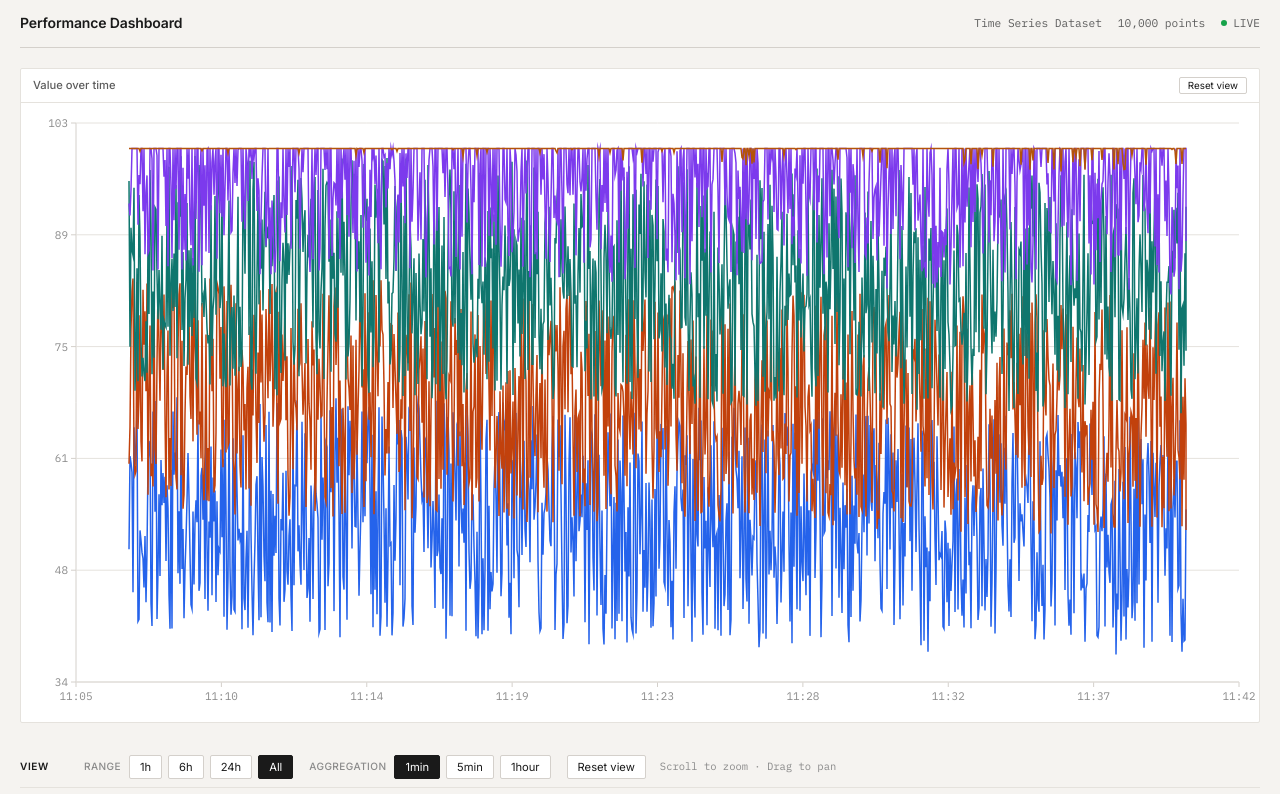
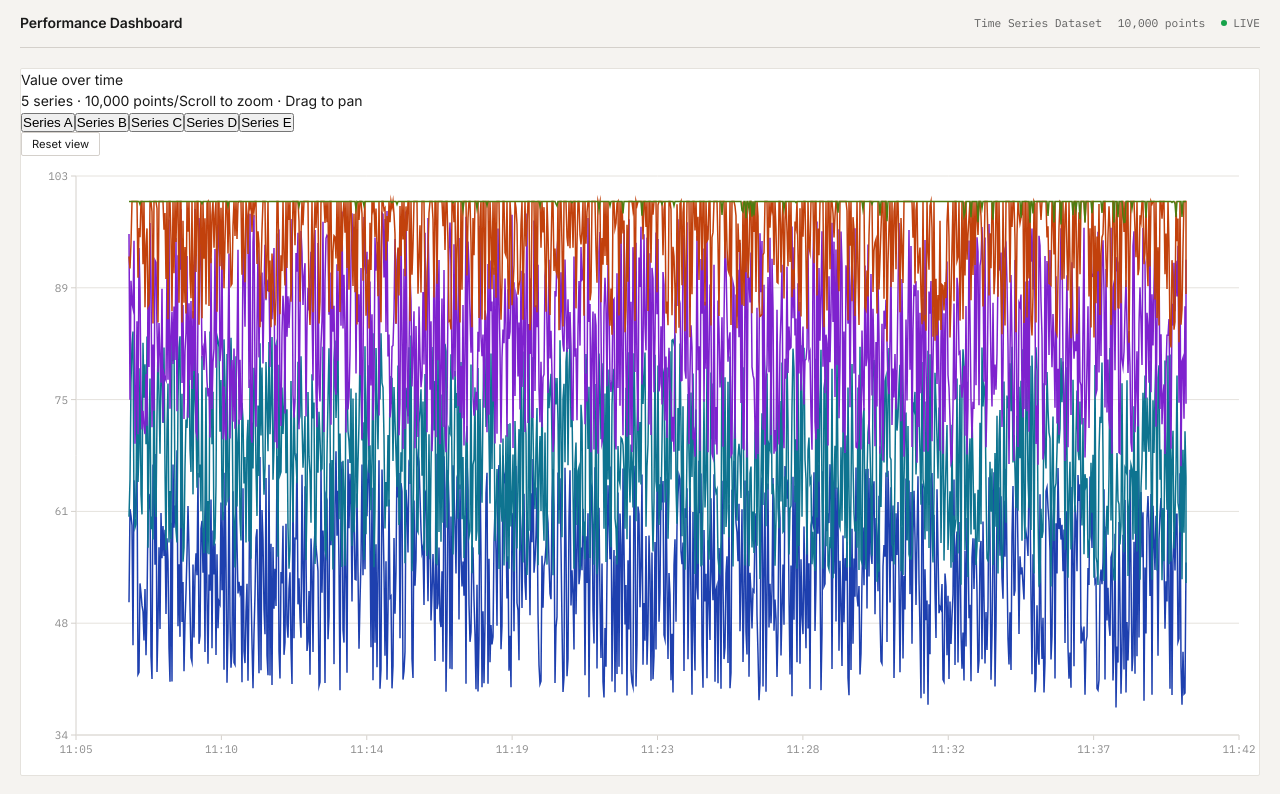
Before and after one commit to NM3806/performance-dashboard-flam, a Next.js app: page /dashboard in a window 1280 px wide. Shown: the top 794 px of the page. Built offline with nearby package versions, Linux system fonts and the light colour scheme.

Commit message:
feat: implement cohesive 5-color family and integrated series control legend

```diff
--- a/components/charts/LineChart.tsx
+++ b/components/charts/LineChart.tsx
@@ -15,11 +15,21 @@ import {
   drawEmptyState,
 } from '@/lib/canvasUtils';
 
-// Line chart with zoom/pan support
 const LineChart = React.memo(function LineChart() {
-  const { dataRef, dataVersion, filterState, categories, resetViewVersion } = useData();
+  const { dataRef, dataVersion, filterState, categories, setSelectedCategories, resetViewVersion } = useData();
   const isDragging = useRef(false);
   const lastPointer = useRef({ x: 0, y: 0 });
+
+  function toggleCategory(cat: string) {
+    const selected = filterState.categories;
+    const isSelected = selected.includes(cat);
+    if (isSelected) {
+      if (selected.length <= 1) return; // Keep at least 1 visible
+      setSelectedCategories(selected.filter((c) => c !== cat));
+    } else {
+      setSelectedCategories([...selected, cat]);
+    }
+  }
 
   const render = useCallback(
     (ctx: CanvasRenderingContext2D, dim: ChartDimensions, transform: ViewTransform) => {
@@ -166,17 +176,61 @@ const LineChart = React.memo(function LineChart() {
     requestRender();
   }
 
+  const visibleSeriesCount = filterState.categories.length;
+  const totalPoints = dataRef.current.length;
+
   return (
     <div className="chart-area primary-chart">
-      <div className="chart-title" style={{ display: 'flex', justifyContent: 'space-between', alignItems: 'center' }}>
-        <span>Value over time</span>
-        <button className="control-button" onClick={handleReset} style={{ fontSize: '0.7rem', padding: '2px 8px' }}>
-          Reset view
-        </button>
+      <div className="primary-chart-header">
+        <div className="primary-chart-meta">
+          <div className="primary-chart-title">Value over time</div>
+          <div className="primary-chart-sub">
+            <span>{visibleSeriesCount} series · {totalPoints.toLocaleString()} points</span>
+            <span className="meta-sep">/</span>
+            <span className="interaction-hint">Scroll to zoom · Drag to pan</span>
+          </div>
+        </div>
+
+        <div className="primary-chart-actions">
+          <div className="legend-strip" role="toolbar" aria-label="Toggle series visibility">
+            {categories.map((cat) => {
+              const isVisible = filterState.categories.includes(cat);
+              const color = getCategoryColor(cat, categories);
+              return (
+                <button
+                  key={cat}
+                  type="button"
+                  className={`legend-chip ${isVisible ? 'active' : 'inactive'}`}
+                  onClick={() => toggleCategory(cat)}
+                  title={`Toggle ${cat}`}
+                >
+                  <span
+                    className="legend-indicator"
+                    style={{
+                      backgroundColor: isVisible ? color : 'transparent',
+                      borderColor: color,
+                    }}
+                  />
+                  <span>{cat}</span>
+                </button>
+              );
+            })}
+          </div>
+
+          <button
+            type="button"
+            className="control-button reset-view-btn"
+            onClick={handleReset}
+          >
+            Reset view
+          </button>
+        </div>
       </div>
+
       <div
         ref={containerRef}
-        style={{ position: 'relative', flex: 1, minHeight: '280px', cursor: isDragging.current ? 'grabbing' : 'grab' }}
+        className="primary-canvas-wrap"
+        style={{ cursor: isDragging.current ? 'grabbing' : 'grab' }}
       >
         <canvas ref={canvasRef} style={{ display: 'block', width: '100%', height: '100%' }} />
       </div>
--- a/lib/canvasUtils.ts
+++ b/lib/canvasUtils.ts
@@ -155,8 +155,8 @@ export function drawYAxis(
   }
 }
 
-// Get chart colors for categories
-const CHART_COLORS = ['#2563eb', '#c2410c', '#0f766e', '#7c3aed', '#b45309'];
+// Deliberate 5-color palette for data visualization on light background (no status red/green)
+const CHART_COLORS = ['#1e40af', '#0e7490', '#7e22ce', '#c2410c', '#4d7c0f'];
 
 export function getCategoryColor(category: string, categories: string[]): string {
   const idx = categories.indexOf(category);
```
